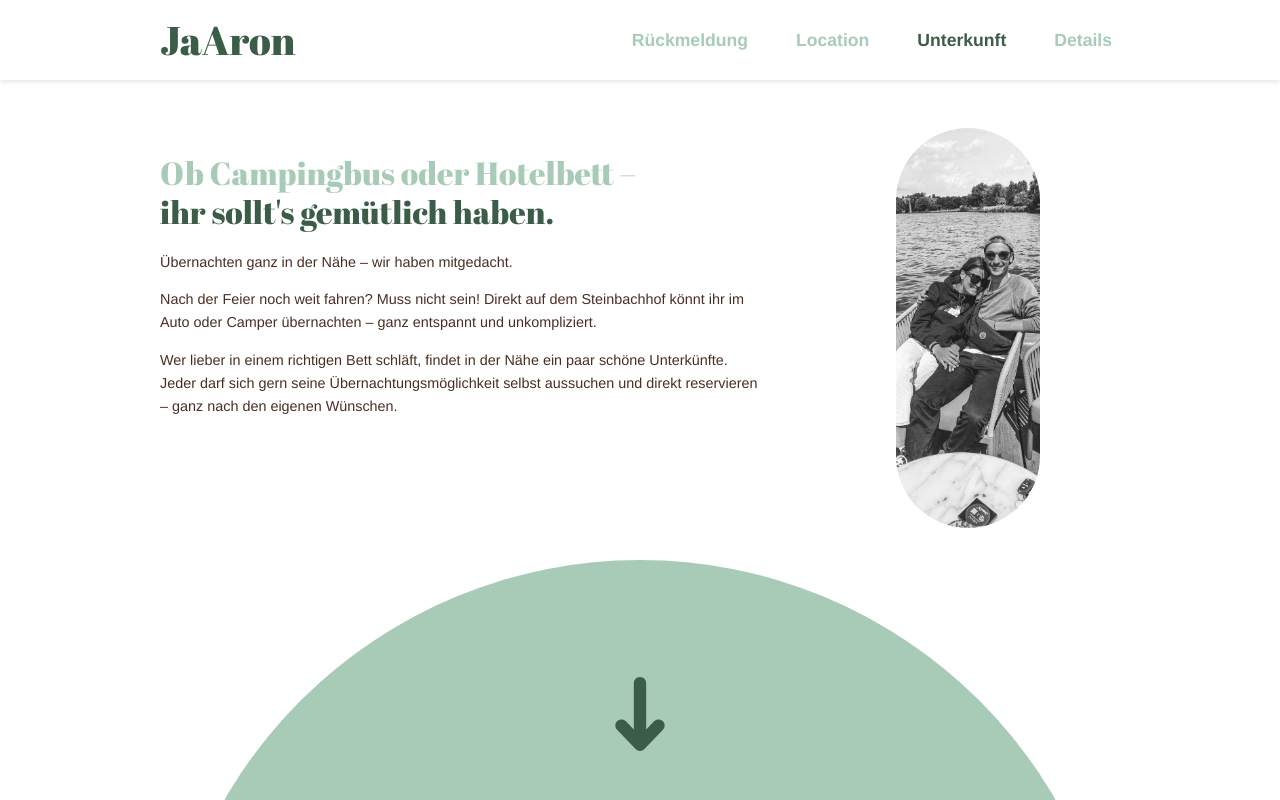
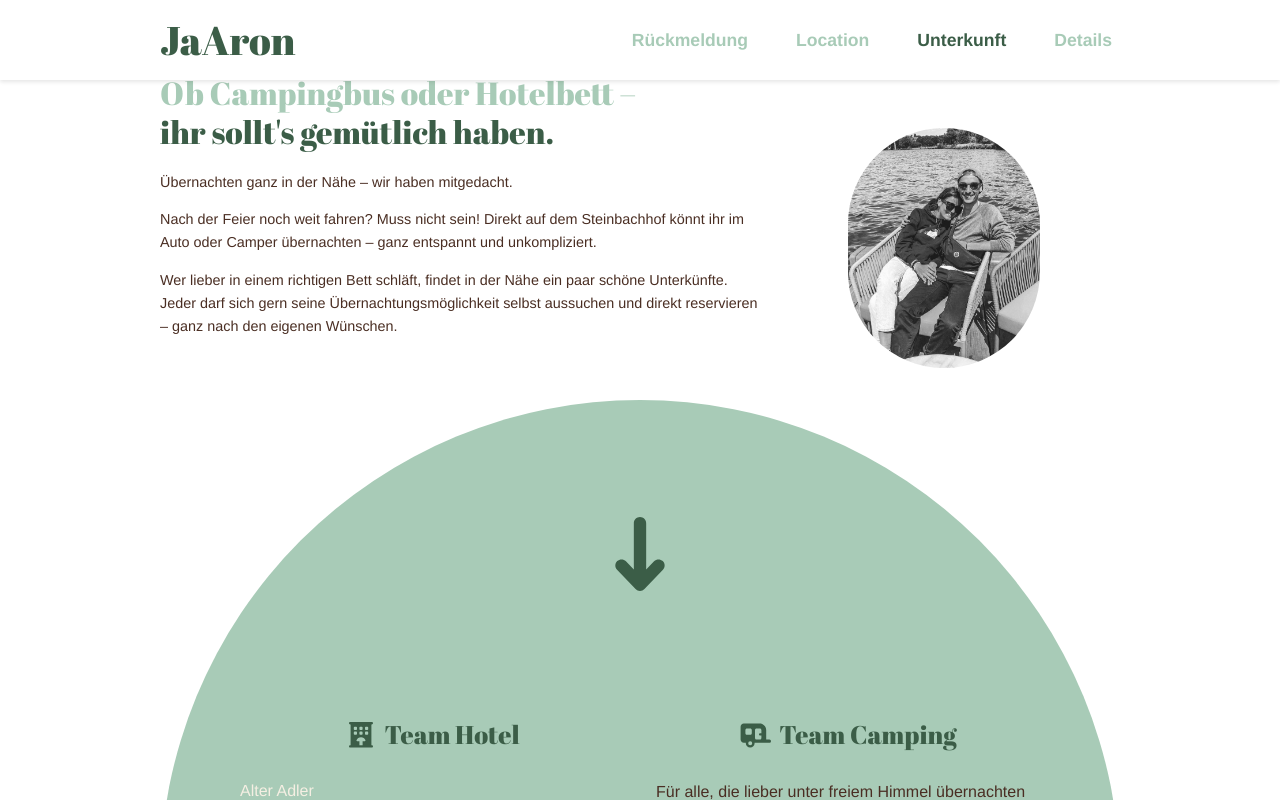
Before and after one commit to aaronbullinger/weddingCake, a Vue app in the folder wedding-jaron/: page /unterkunft in a window 1280 px wide. Shown: the top 800 px of the page. Built offline with nearby package versions, Linux system fonts and the light colour scheme.

Commit message:
Fix Header Img size

```diff
--- a/wedding-jaron/src/components/details/Programm.vue
+++ b/wedding-jaron/src/components/details/Programm.vue
@@ -155,7 +155,7 @@ export default {
   font-weight: 400;
   line-height: 1.2;
   text-align: center;
-  font-family: Abhaya Libre;
+  font-family: "Abril Fatface", serif;
   font-weight: 800;
 
   &.espresso {
--- a/wedding-jaron/src/components/unterkunft/InfoBox.vue
+++ b/wedding-jaron/src/components/unterkunft/InfoBox.vue
@@ -36,6 +36,7 @@
   align-items: center;
   justify-content: space-between;
   max-width: 75vw;
+  height: 30vh;
   width: 100%;
   margin: 0 auto;
   gap: 3.7rem;
@@ -75,7 +76,7 @@
   flex: 1;
   display: flex;
   justify-content: flex-end;
-  height: 25rem;
+  height: 30vh;
   margin-right: 0;
 
   // Tablet
@@ -100,8 +101,8 @@
 }
 
 .info-image img {
-  width: 9rem;
-  height: 25rem;
+  width: 12rem;
+  height: 30vh;
   object-fit: cover;
   border-radius: 6rem;
   filter: grayscale(100%);
```
